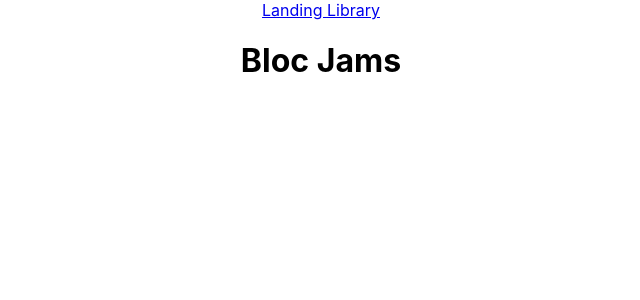
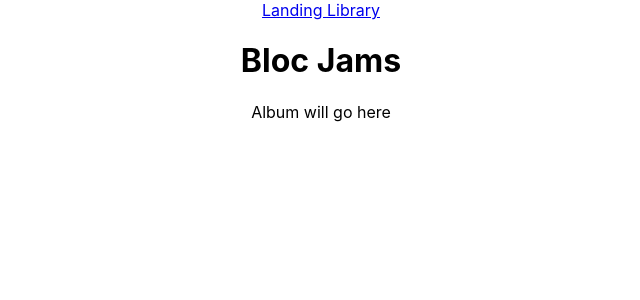
Before and after one commit to TrentStephens/bloc-jams-react, a React (Create React App) app: page /album in a window 1280 px wide. Shown: the top 300 px of the page, without its empty margins (319-959 px from the left). Built offline with nearby package versions, Linux system fonts and the light colour scheme.

Commit message:
Assignment Bloc Jams React Routing Complete

```diff
--- a/src/App.js
+++ b/src/App.js
@@ -3,6 +3,7 @@
 import './App.css';
 import Landing from './components/Landing';
 import Library from './components/Library';
+import Album from './components/Album';
 
 class App extends Component {
   render() {
@@ -18,6 +19,7 @@
          <main>
 		  	<Route exact path="/" component={Landing} />
 			<Route path="/library" component={Library} />
+			<Route path="/album" component={Album} />
 		  </main>
       </div>
     );
--- /dev/null
+++ b/src/components/Album.js
@@ -0,0 +1,9 @@
+import React from 'react';
+
+const Library = () => (
+  <section className="album">
+    Album will go here
+  </section>
+);
+
+export default Library;
```
